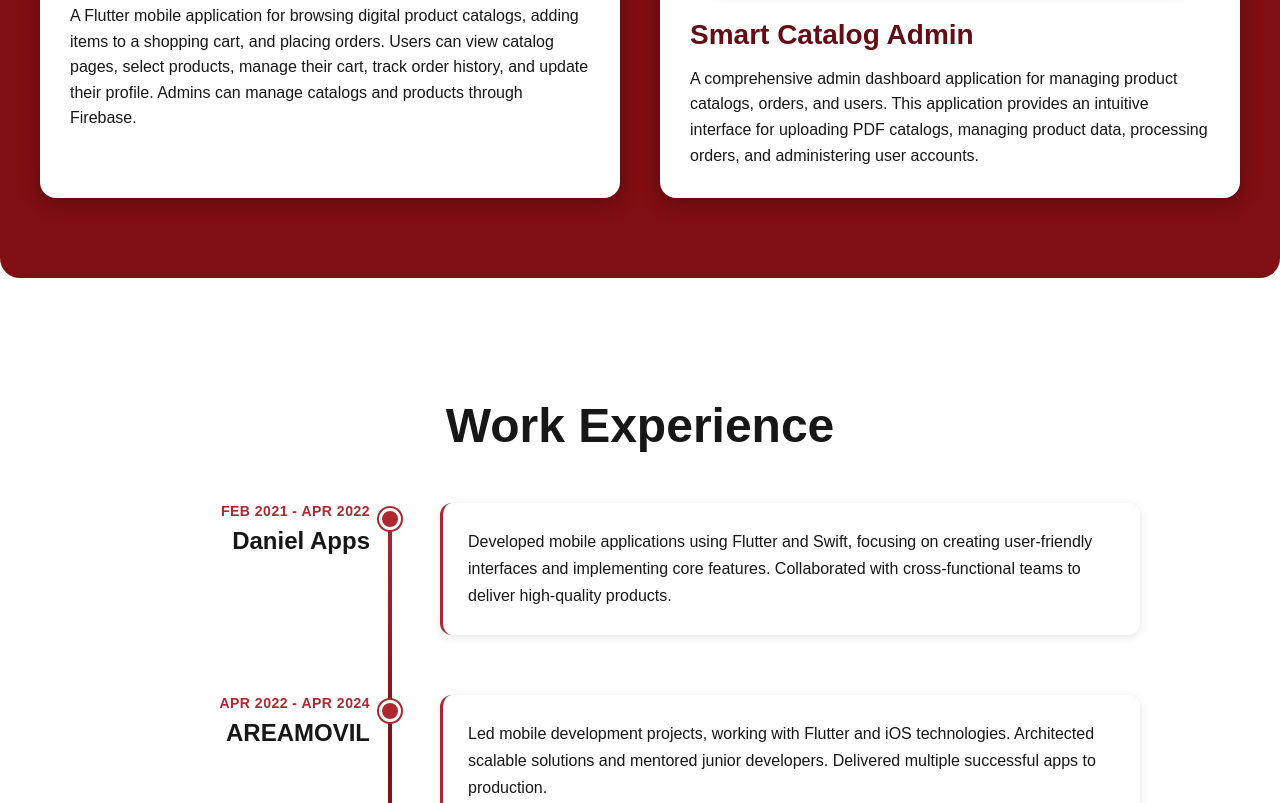
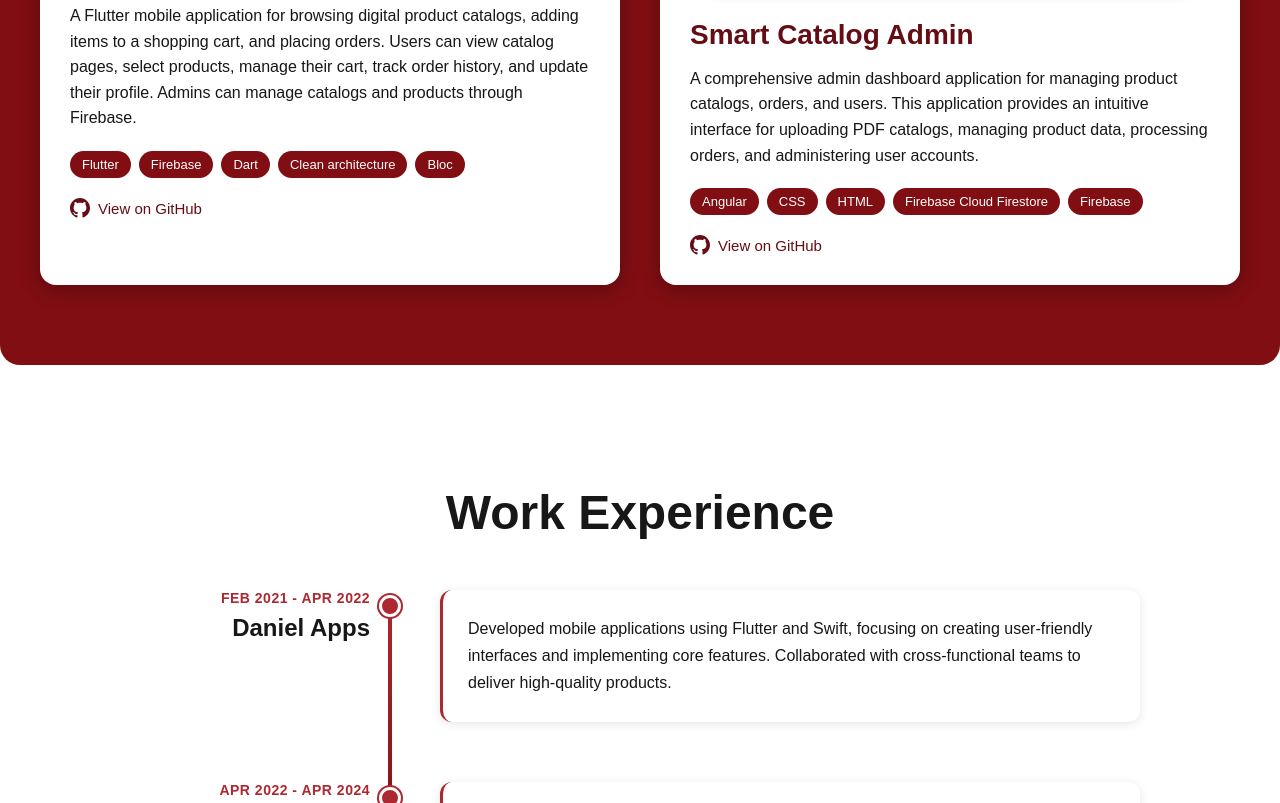
Before and after one commit to CamiloPacheco98/portfolio, a plain HTML site: page index.html in a window 1280 px wide. Shown: the part 1040-1843 px from the top of the page. Drawn offline with Linux system fonts and the light colour scheme.

Commit message:
Add project skills and GitHub links to portfolio: Included skill badges for 'Smart Catalog' and 'Smart Catalog Admin' projects, and added GitHub links with icons for direct access to repositories. Enhanced CSS for better styling of skills and links.

```diff
--- a/index.html
+++ b/index.html
@@ -65,6 +65,22 @@
           <div class="project-info">
             <h3>Smart Catalog</h3>
             <p>A Flutter mobile application for browsing digital product catalogs, adding items to a shopping cart, and placing orders. Users can view catalog pages, select products, manage their cart, track order history, and update their profile. Admins can manage catalogs and products through Firebase.</p>
+            <div class="project-skills">
+              <span class="skill-badge">Flutter</span>
+              <span class="skill-badge">Firebase</span>
+              <span class="skill-badge">Dart</span>
+              <span class="skill-badge">Clean architecture</span>
+              <span class="skill-badge">Bloc</span>
+
+            </div>
+            <div class="project-links">
+              <a href="https://github.com/CamiloPacheco98/SmartCatalog" class="github-link" target="_blank" rel="noopener noreferrer">
+                <svg class="github-icon" xmlns="http://www.w3.org/2000/svg" viewBox="0 0 24 24" fill="currentColor">
+                  <path d="M12 0c-6.626 0-12 5.373-12 12 0 5.302 3.438 9.8 8.207 11.387.599.111.793-.261.793-.577v-2.234c-3.338.726-4.033-1.416-4.033-1.416-.546-1.387-1.333-1.756-1.333-1.756-1.089-.745.083-.729.083-.729 1.205.084 1.839 1.237 1.839 1.237 1.07 1.834 2.807 1.304 3.492.997.107-.775.418-1.305.762-1.604-2.665-.305-5.467-1.334-5.467-5.931 0-1.311.469-2.381 1.236-3.221-.124-.303-.535-1.524.117-3.176 0 0 1.008-.322 3.301 1.23.957-.266 1.983-.399 3.003-.404 1.02.005 2.047.138 3.006.404 2.291-1.552 3.297-1.23 3.297-1.23.653 1.653.242 2.874.118 3.176.77.84 1.235 1.911 1.235 3.221 0 4.609-2.807 5.624-5.479 5.921.43.372.823 1.102.823 2.222v3.293c0 .319.192.694.801.576 4.765-1.589 8.199-6.086 8.199-11.386 0-6.627-5.373-12-12-12z"/>
+                </svg>
+                <span>View on GitHub</span>
+              </a>
+            </div>
           </div>
         </div>
         <div class="project-card">
@@ -79,6 +95,21 @@
           <div class="project-info">
             <h3>Smart Catalog Admin</h3>
             <p>A comprehensive admin dashboard application for managing product catalogs, orders, and users. This application provides an intuitive interface for uploading PDF catalogs, managing product data, processing orders, and administering user accounts.</p>
+            <div class="project-skills">
+              <span class="skill-badge">Angular</span>
+              <span class="skill-badge">CSS</span>
+              <span class="skill-badge">HTML</span>
+              <span class="skill-badge">Firebase Cloud Firestore</span>
+              <span class="skill-badge">Firebase</span>
+            </div>
+            <div class="project-links">
+              <a href="https://github.com/CamiloPacheco98/SmartCatalogAdmin" class="github-link" target="_blank" rel="noopener noreferrer">
+                <svg class="github-icon" xmlns="http://www.w3.org/2000/svg" viewBox="0 0 24 24" fill="currentColor">
+                  <path d="M12 0c-6.626 0-12 5.373-12 12 0 5.302 3.438 9.8 8.207 11.387.599.111.793-.261.793-.577v-2.234c-3.338.726-4.033-1.416-4.033-1.416-.546-1.387-1.333-1.756-1.333-1.756-1.089-.745.083-.729.083-.729 1.205.084 1.839 1.237 1.839 1.237 1.07 1.834 2.807 1.304 3.492.997.107-.775.418-1.305.762-1.604-2.665-.305-5.467-1.334-5.467-5.931 0-1.311.469-2.381 1.236-3.221-.124-.303-.535-1.524.117-3.176 0 0 1.008-.322 3.301 1.23.957-.266 1.983-.399 3.003-.404 1.02.005 2.047.138 3.006.404 2.291-1.552 3.297-1.23 3.297-1.23.653 1.653.242 2.874.118 3.176.77.84 1.235 1.911 1.235 3.221 0 4.609-2.807 5.624-5.479 5.921.43.372.823 1.102.823 2.222v3.293c0 .319.192.694.801.576 4.765-1.589 8.199-6.086 8.199-11.386 0-6.627-5.373-12-12-12z"/>
+                </svg>
+                <span>View on GitHub</span>
+              </a>
+            </div>
           </div>
         </div>
       </div>
--- a/style.css
+++ b/style.css
@@ -182,6 +182,24 @@
       gap: 30px;
     }
 
+    .project-skills {
+      gap: 6px;
+    }
+
+    .skill-badge {
+      font-size: 12px;
+      padding: 5px 10px;
+    }
+
+    .github-link {
+      font-size: 14px;
+    }
+
+    .github-icon {
+      width: 18px;
+      height: 18px;
+    }
+
     .timeline-item {
       grid-template-columns: 1fr;
       gap: 20px;
@@ -321,7 +339,63 @@
     font-size: 16px;
     line-height: 1.6;
     color: var(--black);
-    margin: 0;
+    margin: 0 0 20px 0;
+  }
+
+  .project-skills {
+    display: flex;
+    flex-wrap: wrap;
+    gap: 8px;
+    margin-bottom: 20px;
+  }
+
+  .skill-badge {
+    display: inline-block;
+    padding: 6px 12px;
+    background: var(--wine2);
+    color: var(--white);
+    border-radius: 20px;
+    font-size: 13px;
+    font-weight: 500;
+    transition: background 0.3s ease, transform 0.2s ease;
+  }
+
+  .skill-badge:hover {
+    background: var(--rose);
+    transform: translateY(-2px);
+  }
+
+  .project-links {
+    display: flex;
+    align-items: center;
+    gap: 10px;
+  }
+
+  .github-link {
+    display: inline-flex;
+    align-items: center;
+    gap: 8px;
+    color: var(--wine);
+    text-decoration: none;
+    font-size: 15px;
+    font-weight: 500;
+    transition: color 0.3s ease, transform 0.2s ease;
+  }
+
+  .github-link:hover {
+    color: var(--rose);
+    transform: translateX(3px);
+  }
+
+  .github-icon {
+    width: 20px;
+    height: 20px;
+    fill: currentColor;
+    transition: transform 0.3s ease;
+  }
+
+  .github-link:hover .github-icon {
+    transform: scale(1.1);
   }
 
   /* SECTION 3 - Work Experience */
```
